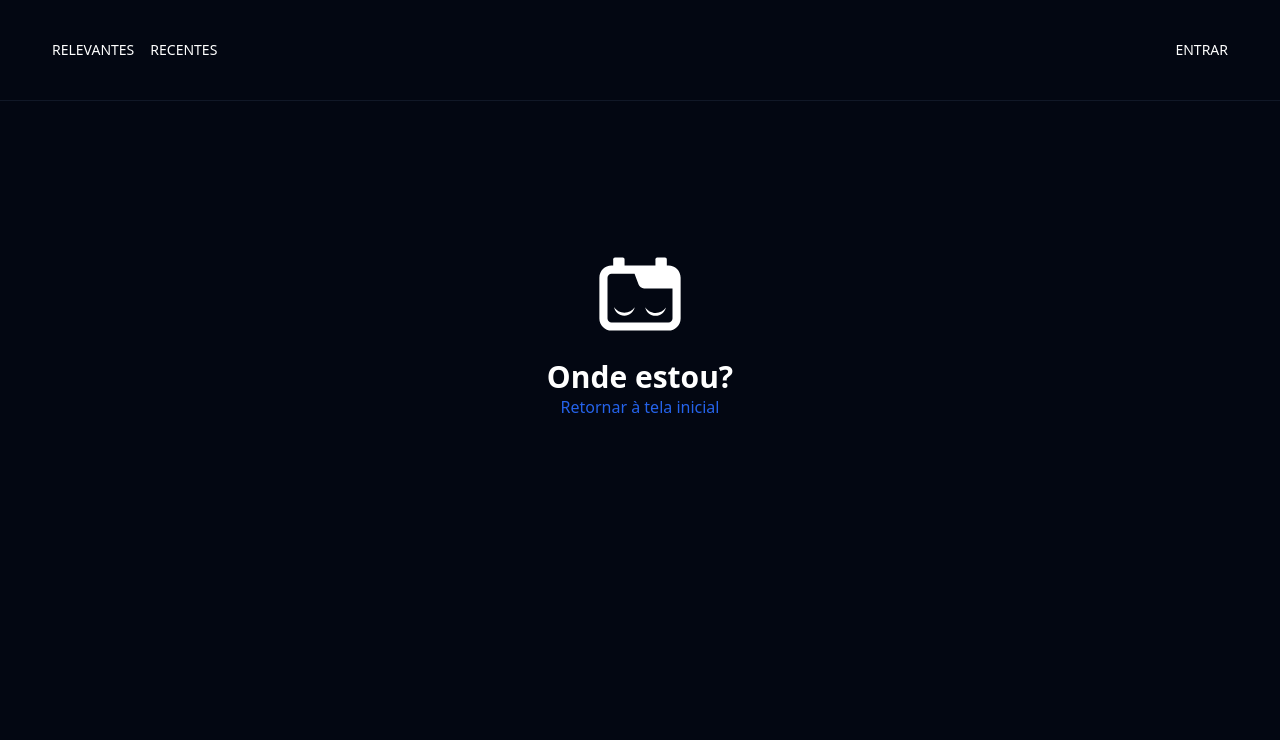
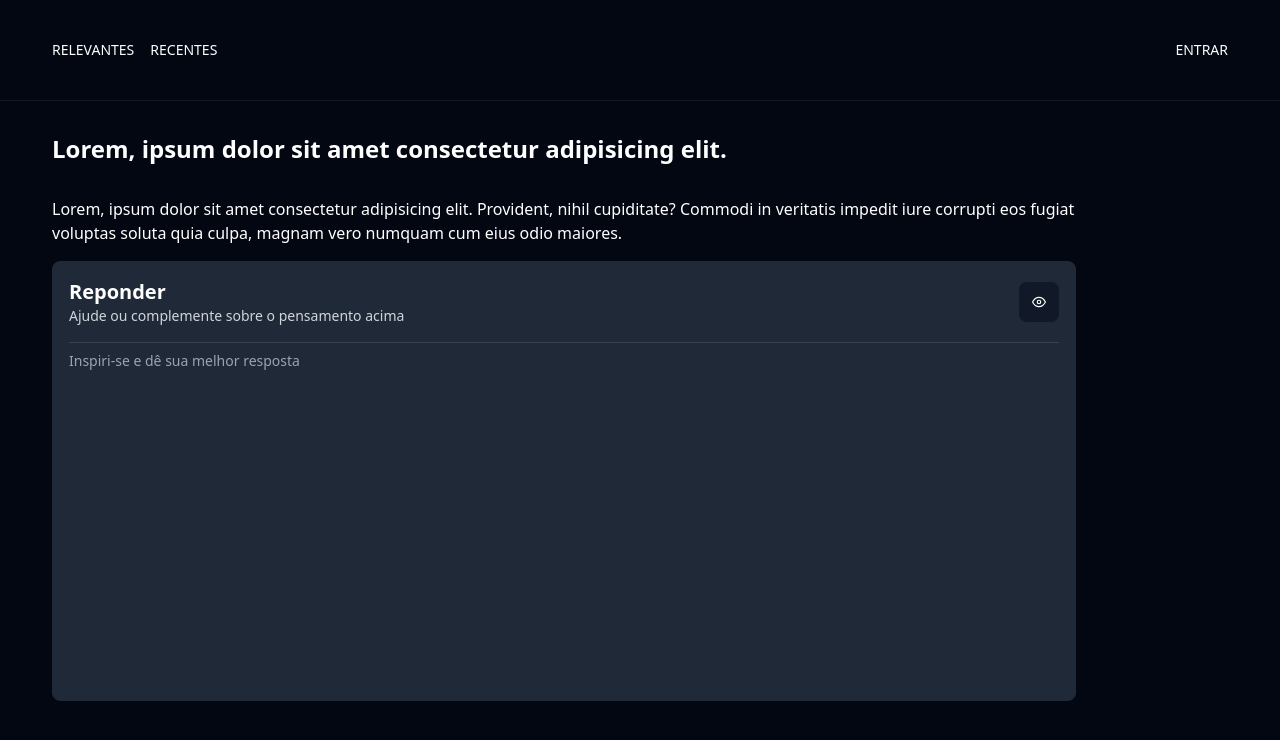
Before and after one commit to franklinST-05/my-tabnews.web, a Next.js app: page /franklinST-05/nova-linguagem-promete-resolver-todos-os-problemas in a window 1280 px wide. Before the commit this address had no page. Shown: the top 740 px of the page. Built offline with nearby package versions, Linux system fonts and the light colour scheme.

Commit message:
feat: simple page for news

```diff
--- /dev/null
+++ b/src/pages/[username]/[slug]/index.tsx
@@ -0,0 +1,31 @@
+import Button from '@/components/Button';
+import Editor from '@/components/Editor';
+import Input from '@/components/Input';
+import React from 'react';
+
+const NewsPage: React.FC = () => {
+    return (
+        <main>
+            <section className="max-w-5xl space-y-4">
+                <div>
+                    <div className="py-8">
+                        <h1 className="text-2xl font-bold">Lorem, ipsum dolor sit amet consectetur adipisicing elit. </h1>
+                    </div>
+                    <div>
+                        Lorem, ipsum dolor sit amet consectetur adipisicing elit. Provident, nihil cupiditate? Commodi in veritatis impedit iure corrupti eos fugiat voluptas soluta quia culpa, magnam vero numquam cum eius odio maiores.
+                    </div>
+                </div>
+
+                <div >
+                    <Editor
+                        title="Reponder"
+                        description="Ajude ou complemente sobre o pensamento acima"
+                        placeholder="Inspiri-se e dê sua melhor resposta"
+                    />
+                </div>
+            </section>
+        </main>
+    );
+};
+
+export default NewsPage;
```
